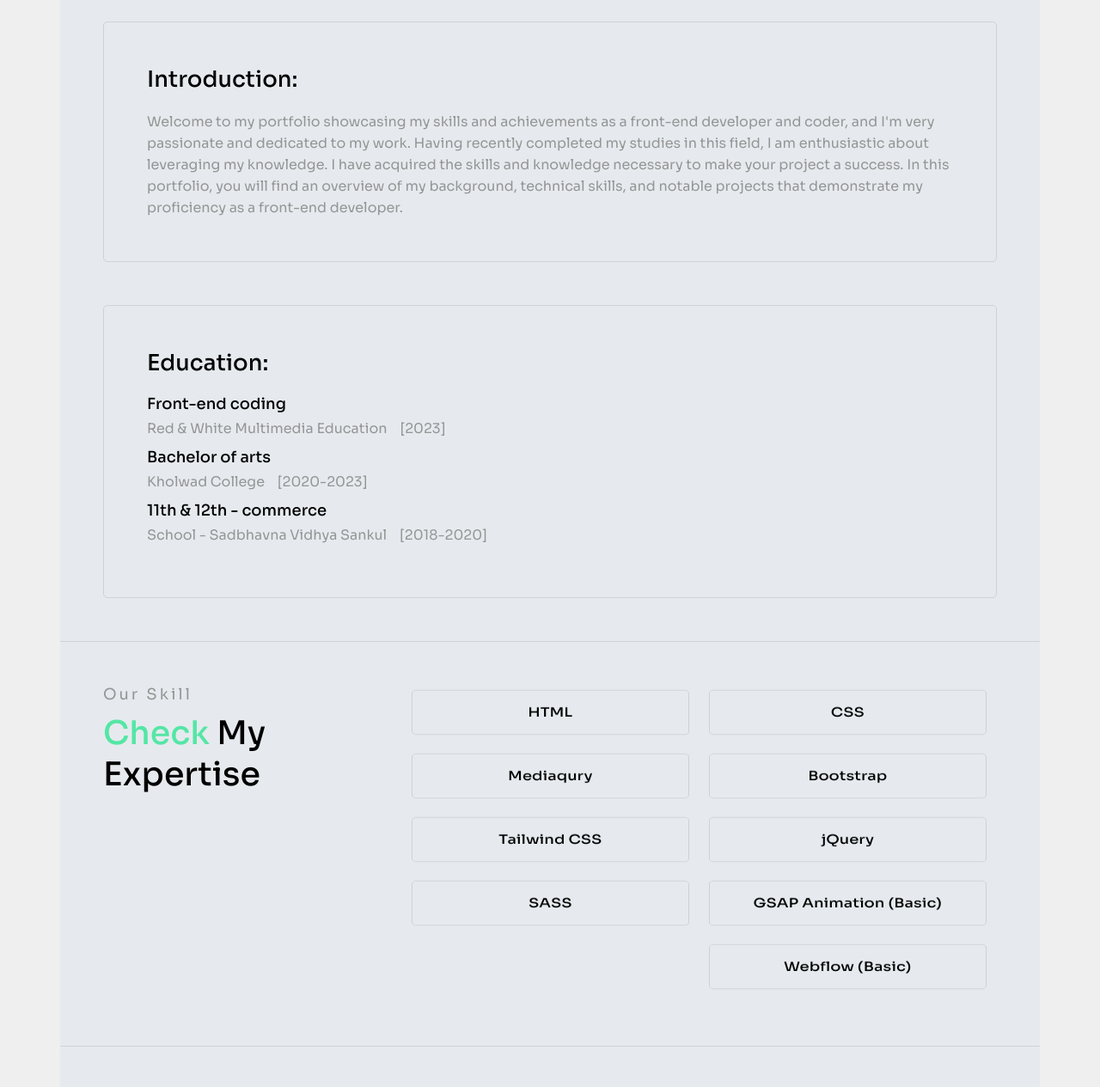
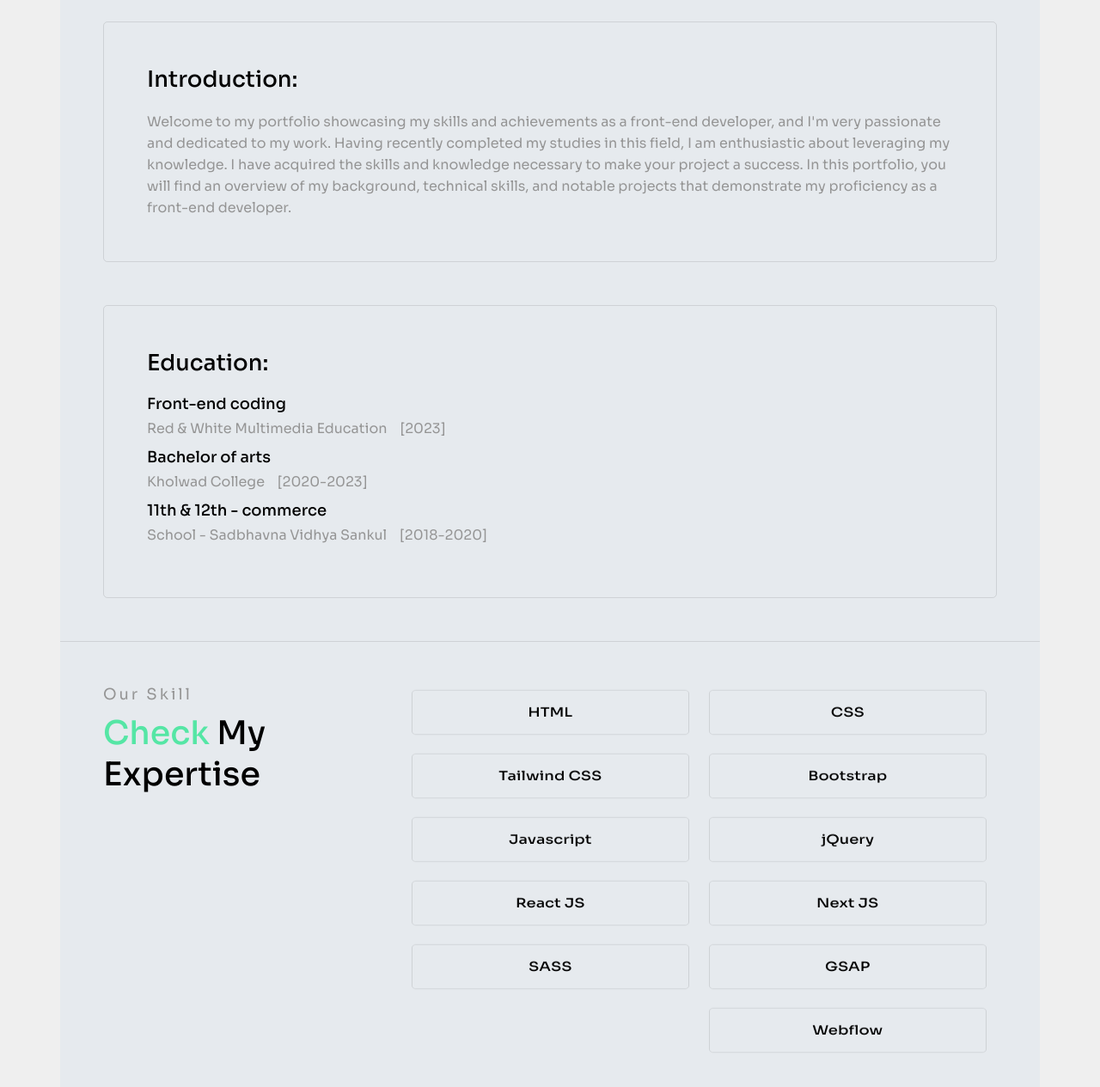
Before and after one commit to ayush-097/ayush_patel, a plain HTML site: page index.html in a window 1280 px wide. Shown: the part 800-2065 px from the top of the page at 86% size. Drawn offline with nearby package versions, Linux system fonts and the light colour scheme.

Commit message:
Update portfolio

```diff
--- a/index.html
+++ b/index.html
@@ -60,7 +60,7 @@
                         </div>
                         <div class="profile-name">
                             <h5>Ayush Dobariya</h5>
-                            <span>Front-end Coder</span>
+                            <span>Front-end Developer</span>
                         </div>
                         <div class="profile-icons">
                             <a href="https://github.com/ayush-097"><i class="fa-brands fa-github"></i></a>
@@ -77,7 +77,7 @@
                     <div class="intro">
                         <div class="intro-content">
                             <h3>hello,</h3>
-                            <h1>i'm <span>ayush dobariya</span>, i'm Front-end coder based in surat, gujrat</h1>
+                            <h1>i'm <span>ayush dobariya</span>, i'm Front-end Developer based in surat, gujrat</h1>
                             <a href="cv/Ayush_Dobariya_Resume_22-09-2023-11-20-31.pdf" download="image">
                                 <span>Dwonload C.V</span>
                             </a>
@@ -101,7 +101,7 @@
             </div>
             <div class="about-content mb">
                 <h2>Introduction:</h2>
-                <p>Welcome to my portfolio showcasing my skills and achievements as a front-end developer and coder, and
+                <p>Welcome to my portfolio showcasing my skills and achievements as a front-end developer, and
                     I'm very passionate and dedicated to my work. Having recently completed my studies in this field, I
                     am enthusiastic about leveraging my knowledge. I have acquired the skills and knowledge necessary to
                     make your project a success. In this portfolio, you will find an overview of my background,
@@ -142,14 +142,18 @@
                                     <h3>HTML</h3>
                                 </div>
                                 <div class="skill-box">
-                                    <h3>Mediaqury</h3>
+                                    <h3>Tailwind CSS</h3>
                                 </div>
                                 <div class="skill-box">
-                                    <h3>Tailwind CSS</h3>
+                                    <h3>Javascript</h3>
+                                </div>
+                                <div class="skill-box">
+                                    <h3>React JS </h3>
                                 </div>
                                 <div class="skill-box">
                                     <h3>SASS</h3>
                                 </div>
+
                             </div>
                             <div class="col-6">
                                 <div class="skill-box">
@@ -162,10 +166,13 @@
                                     <h3>jQuery</h3>
                                 </div>
                                 <div class="skill-box">
-                                    <h3>GSAP Animation (Basic)</h3>
+                                    <h3>Next JS </h3>
                                 </div>
                                 <div class="skill-box">
-                                    <h3>Webflow (Basic)</h3>
+                                    <h3>GSAP </h3>
+                                </div>
+                                <div class="skill-box">
+                                    <h3>Webflow </h3>
                                 </div>
                             </div>
                         </div>
```
